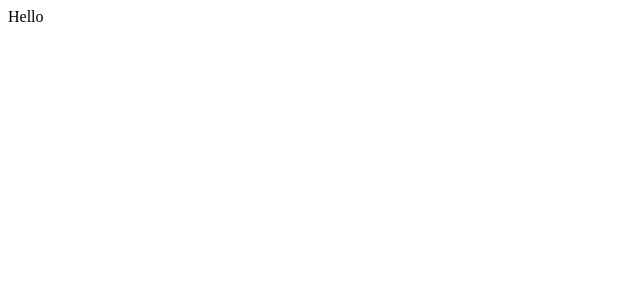
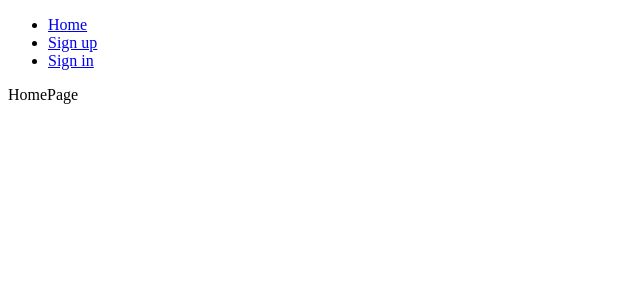
Before and after one commit to takeAmoment/instagram, a React (Create React App) app in the folder client/: page / in a window 1280 px wide. Shown: the top 300 px of the page, without its empty margins (0-640 px from the left). Built offline with nearby package versions, Linux system fonts and the light colour scheme.

Commit message:
feat: create react Router

```diff
--- a/client/src/App.tsx
+++ b/client/src/App.tsx
@@ -1,7 +1,21 @@
+import NavBar from 'components/NavBar';
+import HomePage from 'pages/HomePage';
+import LoginPage from 'pages/LoginPage';
+import RegisterPage from 'pages/RegisterPage';
 import React from 'react';
+import { Routes, Route } from 'react-router-dom';
 
 function App() {
-  return <div className="App">Hello</div>;
+  return (
+    <div className="App">
+      <NavBar />
+      <Routes>
+        <Route path="/" element={<HomePage />} />
+        <Route path="/login" element={<LoginPage />} />
+        <Route path="/register" element={<RegisterPage />} />
+      </Routes>
+    </div>
+  );
 }
 
 export default App;
--- /dev/null
+++ b/client/src/components/NavBar.tsx
@@ -0,0 +1,24 @@
+import React from 'react';
+import { Link } from 'react-router-dom';
+
+const NavBar = () => {
+  return (
+    <>
+      <nav>
+        <ul>
+          <li>
+            <Link to="/">Home</Link>
+          </li>
+          <li>
+            <Link to="/register">Sign up</Link>
+          </li>
+          <li>
+            <Link to="/login">Sign in</Link>
+          </li>
+        </ul>
+      </nav>
+    </>
+  );
+};
+
+export default NavBar;
--- a/client/src/index.tsx
+++ b/client/src/index.tsx
@@ -2,11 +2,12 @@ import React from 'react';
 import ReactDOM from 'react-dom/client';
 import App from './App';
 import reportWebVitals from './reportWebVitals';
+import { BrowserRouter } from 'react-router-dom';
 
 const root = ReactDOM.createRoot(document.getElementById('root') as HTMLElement);
 root.render(
-  <React.StrictMode>
+  <BrowserRouter>
     <App />
-  </React.StrictMode>
+  </BrowserRouter>
 );
 reportWebVitals();
--- /dev/null
+++ b/client/src/pages/HomePage.tsx
@@ -0,0 +1,7 @@
+import React from 'react';
+
+const HomePage = () => {
+  return <div>HomePage</div>;
+};
+
+export default HomePage;
--- /dev/null
+++ b/client/src/pages/LoginPage.tsx
@@ -0,0 +1,7 @@
+import React from 'react';
+
+const LoginPage = () => {
+  return <div>LoginPage</div>;
+};
+
+export default LoginPage;
--- /dev/null
+++ b/client/src/pages/RegisterPage.tsx
@@ -0,0 +1,7 @@
+import React from 'react';
+
+const RegisterPage = () => {
+  return <div>RegisterPage</div>;
+};
+
+export default RegisterPage;
```
